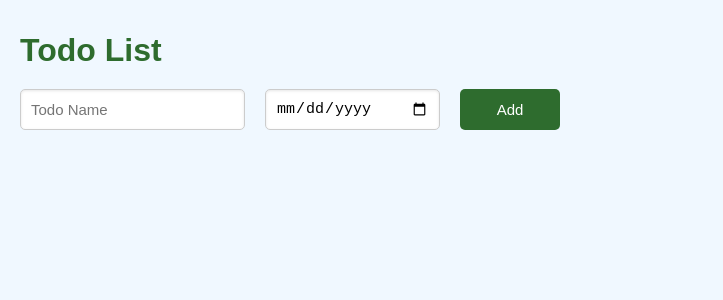
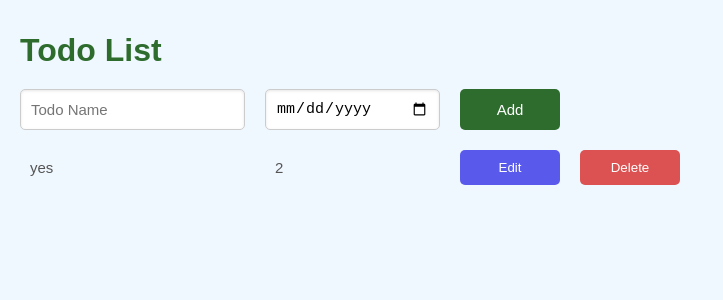
Before and after one commit to AkshatKumar1609/Todo-List, a React (Create React App) app: page / in a window 1280 px wide. Shown: the top 300 px of the page, without its empty margins (0-723 px from the left). Built offline with nearby package versions, Linux system fonts and the light colour scheme.

Commit message:
Delete and Add function completed

```diff
--- a/src/App.js
+++ b/src/App.js
@@ -1,17 +1,56 @@
+import { useState } from 'react';
 import './App.css';
 
 function App() {
+  let [todoData,setTodoData] = useState([{name:"yes",dueDate:2}]);
   return (
     <>
-      <p class="title">Todo List</p>
-        <div class = "input-format">
-            <input placeholder="Todo Name" class="input-area"/>
-            <input type="date" class="input-date"/>
-            <button onclick="add()" class="input-button">Add</button>
+      <p className="title">Todo List</p>
+        <div className = "input-format">
+            <input placeholder="Todo Name" className="input-area"/>
+            <input type="date" className="input-date"/>
+            <button onClick={add} className="input-button">Add</button>
         </div>
-        <div class="show"></div>
+        <div className="show">
+          {
+            todoData.map((item,i)=>{
+              return(
+                <Card todoItem = {item} i={i}/>
+              )
+            })
+          }
+        </div>
     </>
   );
+
+  function Card({todoItem,i}){
+    return(
+      <>
+        <div className="displayedData">{todoItem.name}</div>
+        <div className="displayedData">{todoItem.dueDate}</div>
+        <button onclick="edit(${i})" className="editButton">Edit</button>
+        <button onClick={() => deleteItem(i)} className="deleteButton">Delete</button>
+      </>
+    )
+  }
+
+  function add(){
+    const name = document.querySelector('.input-area').value;
+    const dueDate= document.querySelector('.input-date').value;
+    if(name !== ""){
+      if(!todoData.some(item => item.name === name)){
+        setTodoData([...todoData, { name: name, dueDate: dueDate }]);
+      }
+      else{
+        alert('same data');
+      }
+    }
+    console.log(todoData)
+  }
+
+  function deleteItem(index) {
+    setTodoData(todoData.filter((_, i) => i !== index));
+  }
 }
 
 export default App;
```
